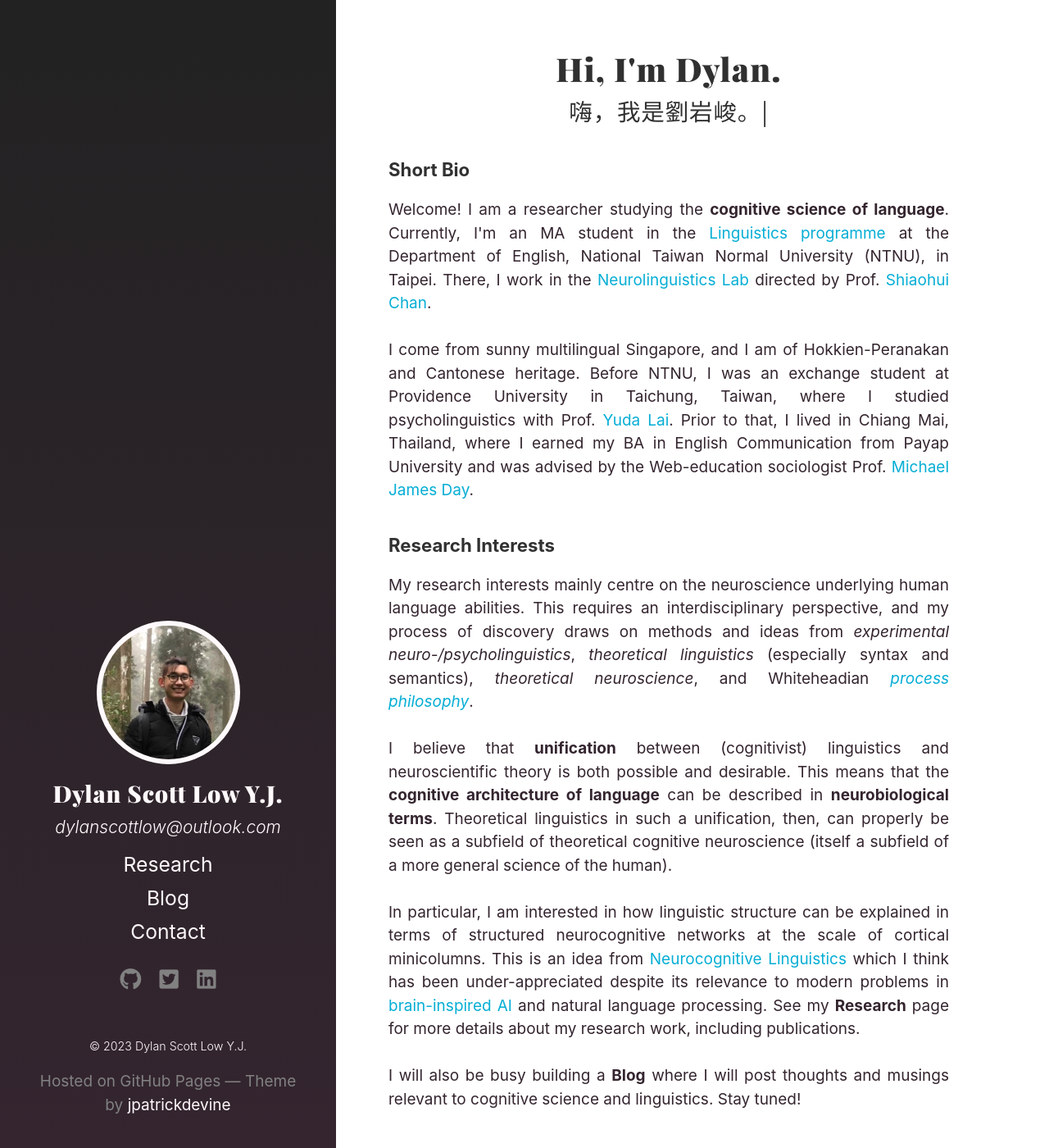
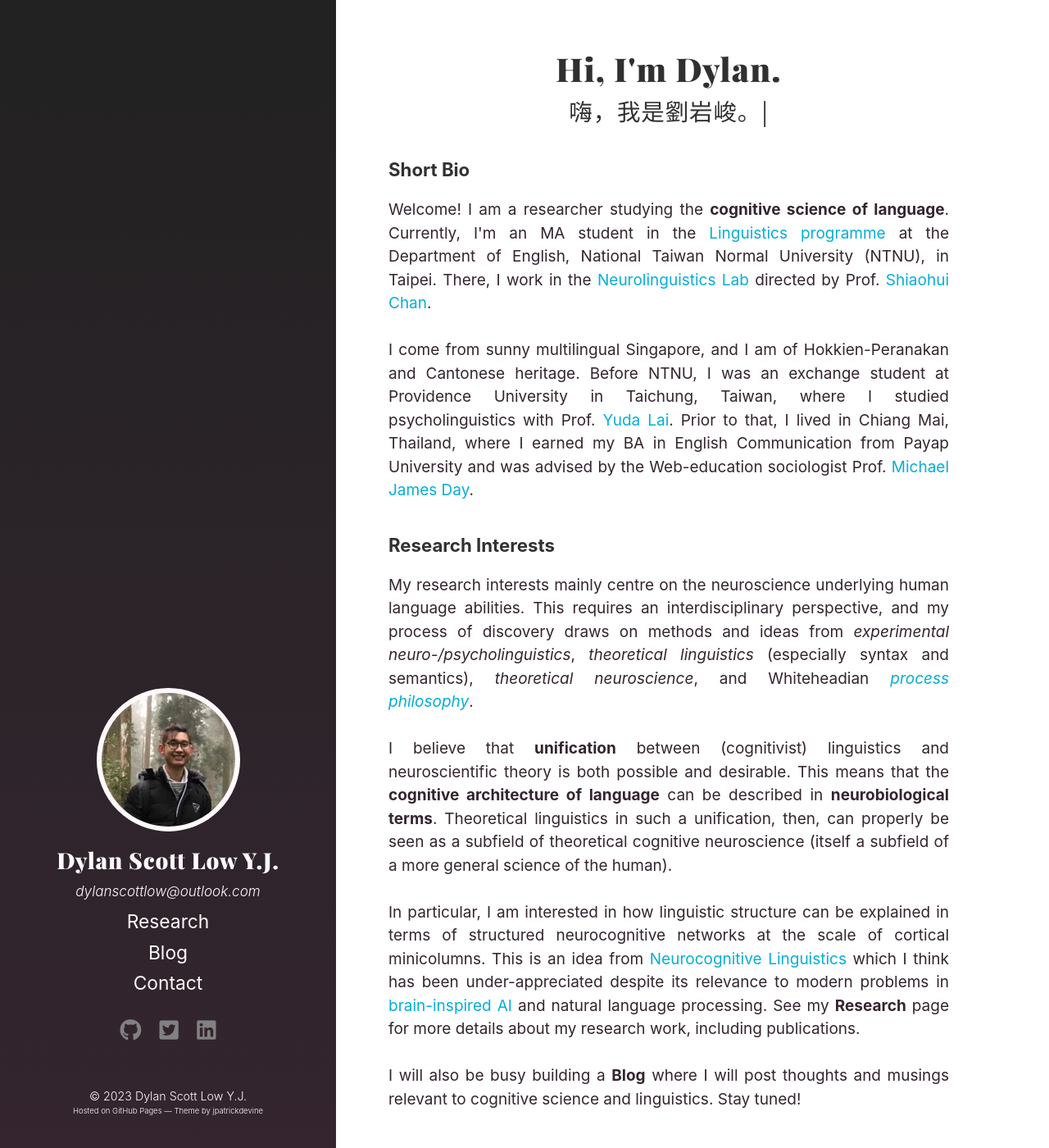
Before and after one commit to dylanscottlow/dylanscottlow.github.io, a Jekyll site: the page built from index.html, in a window 1280 px wide and 1400 px high. Shown: the whole window at 82% size. Built offline with Jekyll 4.4.1, drawn with Linux system fonts in a browser that asks for light colours; a style sheet for code colours, icons or effects is not loaded.

Commit message:
Adjustments to sidebar

```diff
--- a/_sass/_poole.scss
+++ b/_sass/_poole.scss
@@ -138,7 +138,7 @@ tbody tr:nth-child(odd) th {
 }
 //formerly, lead was used for the site tagline
 .site-tagline {
-  font-size: 1.1rem;
+  font-size: 0.9rem;
   font-weight: 300;
   color: #FFF9FB;
 }
--- a/_sass/layouts/_sidebar.scss
+++ b/_sass/layouts/_sidebar.scss
@@ -48,13 +48,13 @@
 }
 
 .sidebar-about p {
-  margin: 0.5rem 0;
+  margin: 0.3rem 0;
 }
 
 //site title is here
 @media (min-width: $laptop-break) {
   .sidebar-about h1 {
-    font-size: 1.5rem;
+    font-size: 1.45rem;
   }
 }
 
@@ -65,7 +65,7 @@
 .sidebar-nav-item {
   display: block;
   line-height: 1.65;
-  font-size: 1.3rem;
+  font-size: 1.2rem;
 }
 
 a.sidebar-nav-item:focus {
--- a/_sass/modules/_extras.scss
+++ b/_sass/modules/_extras.scss
@@ -3,6 +3,13 @@
   color: $snow;
   font-size: 0.75rem;
   font-weight: 300;
+}
+
+.tinier-footer {
+  color: $snow;
+  font-size: 0.5rem;
+  font-weight: 300;
+  margin-top: -1rem;
 }
 
 .hr {
```
Also changed, not shown: blog/index.html (+29 -26 lines).
